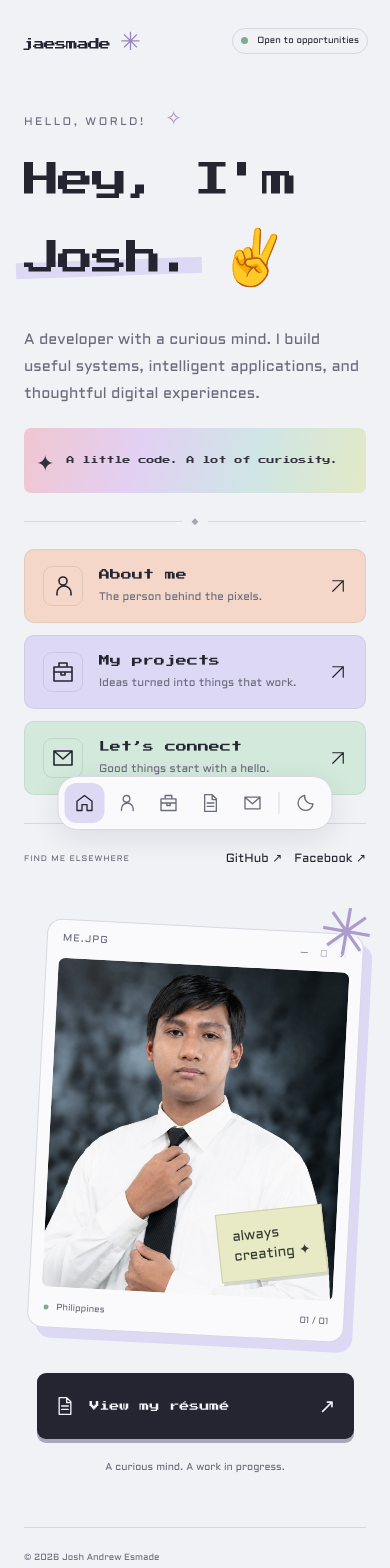
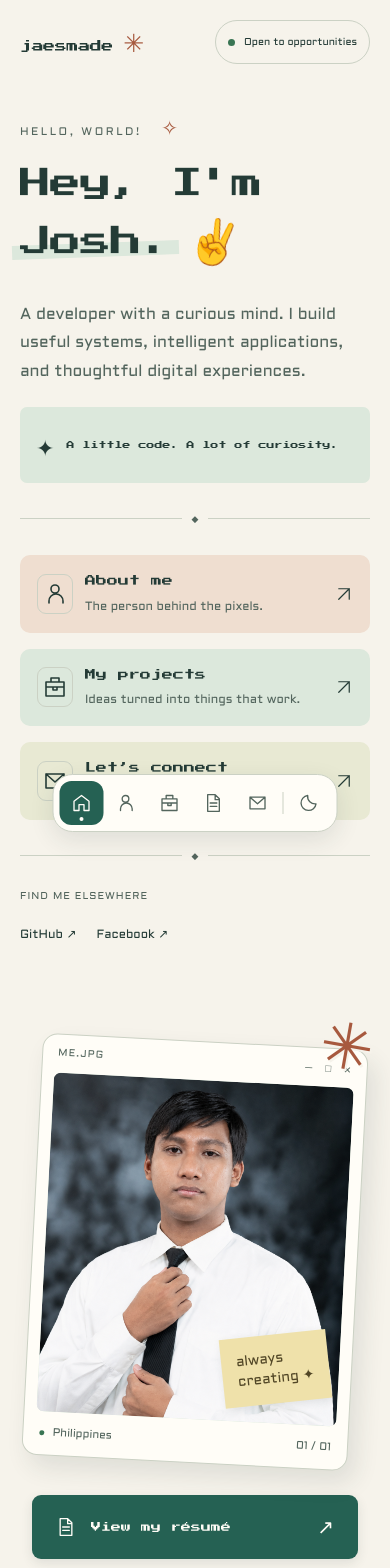
Before and after one commit to jaesmade/josh-cv-portfolio, a React (Vite) app in the folder CV_front/: page / in a window 390 px wide. Shown: the top 1568 px of the page. Built offline with nearby package versions, Linux system fonts and the light colour scheme.

Commit message:
improve spacing

```diff
--- a/CV_front/src/App.tsx
+++ b/CV_front/src/App.tsx
@@ -114,19 +114,19 @@ export default function App() {
                     id: "about",
                     title: "About me",
                     text: "The person behind the pixels.",
-                    color: "peach",
+                    color: "tone-warm",
                   },
                   {
                     id: "portfolio",
                     title: "My projects",
                     text: "Ideas turned into things that work.",
-                    color: "lavender",
+                    color: "tone-cool",
                   },
                   {
                     id: "contact",
                     title: "Let’s connect",
                     text: "Good things start with a hello.",
-                    color: "mint",
+                    color: "tone-soft",
                   },
                 ].map((item) => (
                   <a
@@ -244,7 +244,7 @@ export default function App() {
                 <div className="skills">
                   {profile.skills.map((s, i) => (
                     <span
-                      className={["peach", "lavender", "mint"][i % 3]}
+                      className={["tone-warm", "tone-cool", "tone-soft"][i % 3]}
                       key={s}
                     >
                       {s}
--- a/CV_front/src/data/portfolio.ts
+++ b/CV_front/src/data/portfolio.ts
@@ -58,7 +58,7 @@ export const projects: Project[] = [
     title: "SkillDis",
     initials: "SD",
     category: "AI / Data",
-    color: "lavender",
+    color: "tone-cool",
     description:
       "An inclusive intelligent job matching system connecting PWD job seekers with opportunities based on skills, experience, and accessibility requirements.",
     tech: ["PHP", "MySQL", "JavaScript", "NLP"],
@@ -67,7 +67,7 @@ export const projects: Project[] = [
     title: "Hitovest",
     initials: "HV",
     category: "AI / Data",
-    color: "mint",
+    color: "tone-soft",
     description:
       "A catfish farming management system combining biomass forecasting, farm information, water quality monitoring, and production tools.",
     tech: ["Python", "Decision Tree", "Sensors"],
@@ -76,7 +76,7 @@ export const projects: Project[] = [
     title: "Smart Irrigation System",
     initials: "SI",
     category: "Systems",
-    color: "peach",
+    color: "tone-warm",
     description:
       "An automated irrigation solution using sensors and environmental monitoring to improve water management in agriculture.",
     tech: ["Arduino", "IoT", "C++"],
@@ -85,7 +85,7 @@ export const projects: Project[] = [
     title: "Municipal Siniloan Website",
     initials: "MS",
     category: "Web",
-    color: "mint",
+    color: "tone-soft",
     description:
       "A responsive municipal website concept making local information, tourism, and community resources easier to access.",
     tech: ["React", "JavaScript", "CSS"],
@@ -94,7 +94,7 @@ export const projects: Project[] = [
     title: "BAO Express",
     initials: "BAO",
     category: "Web",
-    color: "peach",
+    color: "tone-warm",
     description:
       "An e-commerce interface concept focused on clear navigation, product discovery, and user-friendly authentication.",
     tech: ["HTML", "CSS", "JavaScript", "UI/UX"],
@@ -103,7 +103,7 @@ export const projects: Project[] = [
     title: "Attendance & Monitoring",
     initials: "AM",
     category: "Systems",
-    color: "lavender",
+    color: "tone-cool",
     description:
       "An information system concept for recording, organizing, and monitoring attendance data.",
     tech: ["PHP", "MySQL", "Bootstrap"],
--- a/CV_front/src/index.css
+++ b/CV_front/src/index.css
@@ -10,34 +10,67 @@
 }
 :root {
   font-family: Aldrich, Arial, sans-serif;
-  color: #242531;
-  background: #f1f2f6;
+  color: var(--ink);
+  background: var(--bg);
   font-synthesis: none;
   text-rendering: optimizeLegibility;
   -webkit-font-smoothing: antialiased;
-  --bg: #f1f2f6;
-  --ink: #242531;
-  --muted: #696a7a;
-  --line: #d7d8e0;
-  --surface: #fafafd;
-  --peach: #f4d7c9;
-  --lavender: #ddd9f5;
-  --mint: #d3e9dc;
+  /* Warm paper, evergreen actions, and quiet clay/sage content surfaces. */
+  --bg: #f6f3eb;
+  --ink: #243b36;
+  --muted: #53655d;
+  --line: #cbd1c4;
+  --surface: #fffdf7;
+  --tone-warm: #efded0;
+  --tone-cool: #dce8dc;
+  --tone-soft: #e8e9d3;
+  --accent: #256153;
+  --on-accent: #fffdf7;
+  --accent-hover: #194a3f;
+  --focus: #a4472c;
+  --ornament: #a7593e;
+  --status: #397553;
+  --sticker: #efe1aa;
+  --sticker-ink: #514626;
+  --shadow: #243b361c;
+  --space-1: 4px;
+  --space-2: 8px;
+  --space-3: 12px;
+  --space-4: 16px;
+  --space-5: 20px;
+  --space-6: 24px;
+  --space-8: 32px;
+  --space-10: 40px;
+  --space-12: 48px;
+  --space-16: 64px;
+  --page-gutter: clamp(20px, 4vw, 48px);
+  --content-width: 1120px;
+  --section-space: clamp(40px, 6vw, 72px);
   color-scheme: light;
+  scrollbar-color: var(--muted) var(--bg);
 }
 :root[data-theme="dark"] {
-  --bg: #1e1e2e;
-  --ink: #e1e3f1;
-  --muted: #bcbccd;
-  --line: #454557;
-  --surface: #29293c;
-  --peach: #624d48;
-  --lavender: #51486e;
-  --mint: #3d5b51;
-  background: var(--bg);
-  color: var(--ink);
+  --bg: #172622;
+  --ink: #f0f0df;
+  --muted: #c2cdbd;
+  --line: #43574c;
+  --surface: #21342d;
+  --tone-warm: #493b30;
+  --tone-cool: #304b3d;
+  --tone-soft: #414730;
+  --accent: #b8d5b3;
+  --on-accent: #172b21;
+  --accent-hover: #d1e5c7;
+  --focus: #f0ba94;
+  --ornament: #d5a17d;
+  --status: #a9d5ad;
+  --sticker: #d8c691;
+  --sticker-ink: #332d1a;
+  --shadow: #00000038;
   color-scheme: dark;
 }
+::selection { background: var(--accent); color: var(--on-accent); }
+
 * {
   box-sizing: border-box;
 }
@@ -60,7 +93,7 @@ button {
 }
 a:focus-visible,
 button:focus-visible {
-  outline: 3px solid #8b78c4;
+  outline: 3px solid var(--focus);
   outline-offset: 5px;
 }
 p {
@@ -80,8 +113,8 @@ h2,
 }
 h1 {
   font-size: 42px;
-  line-height: 1.7;
-  letter-spacing: -2px;
+  line-height: 1.55;
+  letter-spacing: -0.03em;
 }
 h2 {
   font-size: 15px;
@@ -94,8 +127,8 @@ svg {
   flex-shrink: 0;
 }
 .site-header {
-  max-width: 1250px;
-  padding: 35px 36px;
+  max-width: var(--content-width);
+  padding: var(--space-8) var(--page-gutter);
   margin: auto;
   display: flex;
   align-items: center;
@@ -104,10 +137,10 @@ svg {
 }
 .wordmark {
   font-size: 16px;
-  letter-spacing: -1px;
+  letter-spacing: -0.03em;
 }
 .wordmark span {
-  color: #9583bb;
+  color: var(--ornament);
   margin-left: 10px;
   font-size: 25px;
 }
@@ -130,17 +163,16 @@ svg {
   height: 7px;
   display: inline-block;
   border-radius: 50%;
-  background: #7cad8c;
+  background: var(--status);
 }
 .home-layout {
-  max-width: 1100px;
-  min-height: 740px;
-  margin: 25px auto 60px;
+  max-width: var(--content-width);
+  margin: var(--space-8) auto var(--section-space);
   display: grid;
-  grid-template-columns: 1.12fr 1fr;
-  gap: 105px;
+  grid-template-columns: minmax(0, 1.2fr) minmax(0, 1fr);
+  gap: clamp(48px, 6vw, 80px);
   align-items: center;
-  padding: 20px 36px;
+  padding: 0 var(--page-gutter);
 }
 .eyebrow {
   font-size: 11px;
@@ -149,12 +181,12 @@ svg {
   color: var(--muted);
 }
 .eyebrow span {
-  color: #ac90bf;
+  color: var(--ornament);
   margin-left: 14px;
   font-size: 20px;
 }
 .intro h1 {
-  margin-bottom: 22px;
+  margin-bottom: var(--space-6);
 }
 .name-highlight {
   position: relative;
@@ -164,7 +196,7 @@ svg {
   content: "";
   position: absolute;
   inset: 55% -8px 0;
-  background: var(--lavender);
+  background: var(--tone-cool);
   z-index: -1;
   transform: rotate(-2deg);
 }
@@ -181,13 +213,13 @@ svg {
   margin-bottom: 20px;
 }
 .rainbow-note {
-  background: linear-gradient(105deg, #f0c6d0, #e2d0f3, #cfe5e6, #e2e9c5);
-  padding: 13px 12px;
+  background: var(--tone-cool);
+  padding: var(--space-4);
   border-radius: 7px;
   font-family: Pixel, monospace;
   font-size: 8px;
   line-height: 1.8;
-  color: #34313f;
+  color: var(--ink);
   display: flex;
   align-items: center;
   gap: 12px;
@@ -199,8 +231,8 @@ svg {
   display: flex;
   align-items: center;
   justify-content: center;
-  margin: 24px 0;
-  color: #a5a5b5;
+  margin: var(--space-8) 0;
+  color: var(--muted);
   height: 8px;
 }
 .divider:before,
@@ -222,32 +254,32 @@ svg {
   display: flex;
   align-items: center;
   gap: 16px;
-  padding: 16px 18px;
-  border: 1px solid #24253112;
+  padding: var(--space-5);
+  border: 1px solid transparent;
   border-radius: 10px;
   transition:
     transform 0.2s,
     box-shadow 0.2s;
 }
-.peach {
-  background: var(--peach);
+.tone-warm {
+  background: var(--tone-warm);
 }
-.lavender {
-  background: var(--lavender);
+.tone-cool {
+  background: var(--tone-cool);
 }
-.mint {
-  background: var(--mint);
+.tone-soft {
+  background: var(--tone-soft);
 }
 .nav-card:hover {
-  transform: translateX(5px);
-  box-shadow: -4px 4px 0 var(--line);
+  transform: translateX(4px);
+  border-color: var(--accent);
 }
 .card-icon {
   display: grid;
   place-items: center;
   width: 40px;
   height: 40px;
-  border: 1px solid #55555522;
+  border: 1px solid var(--line);
   border-radius: 9px;
 }
 .nav-card > svg {
@@ -290,7 +322,7 @@ svg {
   border: 1px solid var(--line);
   border-radius: 15px;
   background: var(--surface);
-  box-shadow: 9px 10px 0 var(--lavender);
+  box-shadow: 8px 12px 24px var(--shadow);
   transform: rotate(3deg);
 }
 .photo-top {
@@ -306,7 +338,7 @@ svg {
   aspect-ratio: 1/1.13;
   border-radius: 7px;
   overflow: hidden;
-  background: #d0ced8;
+  background: var(--tone-cool);
 }
 .portrait-image img {
   width: 100%;
@@ -319,13 +351,13 @@ svg {
   bottom: 20px;
   right: 10px;
   padding: 14px;
-  background: #e7eac5;
-  color: #363b30;
+  background: var(--sticker);
+  color: var(--sticker-ink);
   transform: rotate(-9deg);
   font-size: 14px;
   line-height: 1.4;
-  border: 1px solid #cbd1aa;
-  box-shadow: 2px 3px 0 #0002;
+  border: 1px solid transparent;
+  box-shadow: 2px 3px 8px var(--shadow);
 }
 .photo-caption {
   display: flex;
@@ -344,23 +376,23 @@ svg {
   top: -11px;
   right: -32px;
   font-size: 83px;
-  color: #ac9ccc;
+  color: var(--ornament);
   transform: rotate(10deg);
   text-shadow: 2px 2px var(--bg);
 }
 .resume-button {
-  margin-top: 38px;
+  margin-top: var(--space-8);
   display: flex;
   align-items: center;
   justify-content: center;
   gap: 15px;
-  background: #242531;
-  color: #f4f3fa;
+  background: var(--accent);
+  color: var(--on-accent);
   border-radius: 9px;
-  padding: 21px 18px;
+  padding: var(--space-5) var(--space-6);
   font-family: Pixel, monospace;
   font-size: 10px;
-  box-shadow: 0 4px 0 #aaa6bd;
+  box-shadow: 0 4px 12px var(--shadow);
   transition: transform 0.2s;
 }
 .resume-button:hover {
@@ -380,9 +412,10 @@ svg {
   margin-top: 20px;
 }
 footer {
-  max-width: 1178px;
+  width: calc(100% - 2 * var(--page-gutter));
+  max-width: calc(var(--content-width) - 2 * var(--page-gutter));
   margin: 0 auto;
-  padding: 26px 0 110px;
+  padding: var(--space-6) 0 calc(112px + env(safe-area-inset-bottom));
   border-top: 1px solid var(--line);
   display: flex;
   justify-content: space-between;
@@ -391,13 +424,13 @@ footer {
   gap: 20px;
 }
 .footer-star {
-  color: #9583bb;
+  color: var(--ornament);
   padding: 0 7px;
 }
 .dock {
   position: fixed;
   z-index: 10;
-  bottom: 22px;
+  bottom: calc(20px + env(safe-area-inset-bottom));
   left: 50%;
   transform: translateX(-50%);
   display: flex;
@@ -407,14 +440,14 @@ footer {
   background: var(--surface);
   border: 1px solid var(--line);
   border-radius: 20px;
-  box-shadow: 0 8px 30px #15152518;
+  box-shadow: 0 8px 24px var(--shadow);
 }
 .dock a,
 .dock button {
   display: grid;
   place-items: center;
-  width: 43px;
-  height: 43px;
+  width: 44px;
+  height: 44px;
   border-radius: 12px;
   background: transparent;
   color: var(--muted);
@@ -422,7 +455,7 @@ footer {
 .dock a:hover,
 .dock button:hover,
 .dock .active {
-  background: var(--lavender);
+  background: var(--tone-cool);
   color: var(--ink);
 }
 .dock svg {
@@ -436,34 +469,34 @@ footer {
   margin: 0 4px;
 }
 .inner-page {
-  max-width: 1050px;
+  max-width: var(--content-width);
   min-height: 70vh;
-  margin: 35px auto 70px;
-  padding: 0 36px;
+  margin: var(--space-8) auto var(--section-space);
+  padding: 0 var(--page-gutter);
 }
 .back-link {
   display: inline-block;
   font-size: 12px;
   color: var(--muted);
-  margin-bottom: 42px;
+  margin-bottom: var(--space-10);
 }
 .inner-page h1 {
   font-size: 29px;
-  margin-bottom: 30px;
+  margin-bottom: var(--space-6);
 }
 .inner-page > .divider {
-  margin-bottom: 35px;
+  margin-bottom: var(--space-10);
 }
 .about-grid {
   display: grid;
   grid-template-columns: 240px 1fr;
-  gap: 50px;
+  gap: var(--space-12);
   align-items: center;
 }
 .about-photo {
   width: 100%;
   border-radius: 12px;
-  box-shadow: 8px 8px var(--lavender);
+  box-shadow: 8px 12px 24px var(--shadow);
 }
 .text-link {
   display: inline-block;
@@ -471,7 +504,7 @@ footer {
   margin-top: 10px;
 }
 .section-heading {
-  margin-top: 45px;
+  margin-top: var(--space-12);
   margin-bottom: 20px;
 }
 .skills {
@@ -480,7 +513,7 @@ footer {
   gap: 12px;
 }
 .skills > span {
-  padding: 13px 18px;
+  padding: var(--space-3) var(--space-4);
   border-radius: 8px;
   font-size: 13px;
 }
@@ -488,18 +521,19 @@ footer {
   display: flex;
   flex-wrap: wrap;
   gap: 10px;
-  margin: 30px 0;
+  margin: var(--space-8) 0;
 }
 .filters button {
-  padding: 11px 19px;
+  padding: var(--space-3) var(--space-5);
+  min-height: 44px;
   border-radius: 7px;
   background: var(--surface);
   border: 1px solid var(--line);
   font-size: 13px;
 }
 .filters .selected {
-  background: var(--lavender);
-  border-color: #a495c1;
+  background: var(--tone-cool);
+  border-color: var(--accent);
 }
 .project-grid {
   display: grid;
@@ -516,7 +550,7 @@ footer {
   height: 175px;
   position: relative;
   overflow: hidden;
-  padding: 25px;
+  padding: var(--space-8);
   display: flex;
   flex-direction: column;
   justify-content: space-between;
@@ -537,7 +571,7 @@ footer {
   opacity: 0.13;
 }
 .project-copy {
-  padding: 25px;
+  padding: var(--space-8);
 }
 .project-copy h2 {
   font-size: 13px;
@@ -572,15 +606,15 @@ footer {
   justify-content: center;
   gap: 12px;
   padding: 17px 22px;
-  background: var(--ink);
-  color: var(--bg);
+  background: var(--accent);
+  color: var(--on-accent);
   border-radius: 8px;
   font-size: 13px;
 }
 .resume-entry {
   padding-left: 20px;
-  border-left: 2px solid var(--lavender);
-  margin: 25px 0;
+  border-left: 1px solid var(--line);
+  margin: var(--space-8) 0;
 }
 .resume-entry h3 {
   margin-bottom: 9px;
@@ -593,11 +627,11 @@ footer {
 }
 .contact-panel {
   text-align: center;
-  padding: 20px 0 60px;
+  padding: var(--space-6) 0 var(--space-12);
 }
 .contact-spark {
   font-size: 100px;
-  color: #ab9bc8;
+  color: var(--ornament);
   display: block;
   margin-bottom: 20px;
 }
@@ -623,122 +657,69 @@ footer {
 .skip-link:focus {
   top: 10px;
 }
-@media (min-width: 1500px) {
-  .home-layout {
-    margin-top: 70px;
-    margin-bottom: 90px;
-  }
+
+/* Shared rhythm across pages; a single column before either hero column crowds. */
+h1, h2 { text-wrap: balance; }
+p { max-width: 70ch; }
+a { text-underline-offset: 4px; }
+.intro, .portrait-side, .about-grid > div { min-width: 0; }
+.card-nav { gap: var(--space-4); }
+.card-icon { flex-shrink: 0; }
+.nav-card small { display: block; font-size: 13px; line-height: 1.5; }
+.social-row { flex-wrap: wrap; gap: var(--space-3) var(--space-5); }
+.social-row > span { font-size: 10px; }
+.social-row a, .contact-socials a, .back-link, .text-link { min-height: 44px; display: inline-flex; align-items: center; }
+.portrait-side { max-width: 400px; width: 100%; justify-self: end; }
+.photo-caption { font-size: 11px; padding: var(--space-4) var(--space-1) var(--space-1); }
+.portrait-note { font-size: 12px; margin: var(--space-6) 0 0; }
+.availability { min-height: 44px; }
+.resume-button:hover, .primary-button:hover { background: var(--accent-hover); }
+.primary-button { min-height: 48px; }
+.dock .active { background: var(--accent); color: var(--on-accent); position: relative; }
+.dock .active::after { content: ''; position: absolute; bottom: 4px; width: 4px; height: 4px; border-radius: 50%; background: currentColor; }
+.filters .selected { background: var(--accent); color: var(--on-accent); }
+.project-grid { gap: var(--space-8); grid-template-columns: repeat(2, minmax(0, 1fr)); }
+.project-copy { display: flex; flex-direction: column; gap: var(--space-4); }
+.project-copy h2, .project-copy p { margin-bottom: 0; }
+.tags { gap: var(--space-2); }
+.tags span { font-size: 12px; padding: var(--space-2) var(--space-3); }
+.contact-socials { gap: var(--space-8); margin-top: var(--space-8); }
+@media (max-width: 1000px) {
+  .header-note { display: none; }
+  h1 { font-size: 34px; }
+  .orbit-star { right: -16px; font-size: 64px; }
+  .home-layout { gap: var(--space-12); }
+  .social-row > span { flex-basis: 100%; }
 }
-@media (max-width: 1000px) {
-  .home-layout {
-    gap: 50px;
-  }
-  .header-note {
-    display: none;
-  }
-  h1 {
-    font-size: 34px;
-  }
-  .orbit-star {
-    right: -20px;
-    font-size: 65px;
-  }
-  footer {
-    margin: 0 36px;
-  }
-  .social-row {
-    gap: 12px;
-  }
-  .social-row > span {
-    font-size: 7px;
-  }
-  .rainbow-note {
-    font-size: 7px;
-  }
+@media (max-width: 820px) {
+  .home-layout { grid-template-columns: 1fr; max-width: 600px; gap: var(--space-16); }
+  .portrait-side { justify-self: center; width: calc(100% - 24px); }
+  .intro-copy { max-width: none; }
+  .about-grid { grid-template-columns: 180px minmax(0, 1fr); gap: var(--space-8); align-items: start; }
 }
-@media (max-width: 720px) {
-  .site-header {
-    padding: 25px 22px;
-  }
-  .wordmark {
-    font-size: 12px;
-  }
-  .availability {
-    font-size: 9px;
-    padding: 8px;
-  }
-  .home-layout {
-    display: flex;
-    flex-direction: column;
-    align-items: stretch;
-    margin: 25px auto 40px;
-    padding: 0 24px;
-    gap: 40px;
-    max-width: 520px;
-  }
-  .intro h1 {
-    font-size: 36px;
-  }
-  .portrait-side {
-    width: calc(100% - 25px);
-    max-width: 350px;
-    margin: auto;
-  }
-  .intro-copy {
-    font-size: 15px;
-  }
-  .rainbow-note {
-    font-size: 8px;
-  }
-  .social-row > span {
-    font-size: 8px;
-  }
-  footer {
-    margin: 0 24px;
-    flex-direction: column;
-    gap: 10px;
-    font-size: 9px;
-    padding-bottom: 110px;
-  }
-  .dock {
-    bottom: 14px;
-    gap: 2px;
-    padding: 6px;
-  }
-  .dock a,
-  .dock button {
-    width: 40px;
-    height: 40px;
-  }
-  .inner-page {
-    margin-top: 20px;
-    padding: 0 24px;
-  }
-  .inner-page h1 {
-    font-size: 22px;
-    letter-spacing: -1px;
-  }
-  .about-grid {
-    grid-template-columns: 1fr;
-    gap: 35px;
-  }
-  .about-photo {
-    max-width: 230px;
-  }
-  .project-grid {
-    grid-template-columns: 1fr;
-  }
-  .resume-header {
-    align-items: flex-start;
-    flex-direction: column;
-  }
-  .contact-panel .primary-button {
-    font-size: 11px;
-    padding: 15px;
-  }
-  .contact-panel .primary-button svg {
-    width: 18px;
-  }
+@media (max-width: 600px) {
+  .site-header { padding-block: var(--space-5); flex-wrap: wrap; gap: var(--space-3); }
+  .wordmark { font-size: 12px; }
+  .availability { font-size: 10px; padding: var(--space-2) var(--space-3); }
+  .home-layout, .inner-page { margin-top: var(--space-8); }
+  .intro h1 { font-size: clamp(28px, 8vw, 38px); }
+  .wave { font-size: 44px; margin-left: var(--space-4); }
+  .rainbow-note { font-size: 8px; line-height: 2; }
+  .nav-card { padding: var(--space-4); gap: var(--space-3); }
+  .nav-card strong { line-height: 1.6; }
+  .nav-card small { font-size: 12px; }
+  .card-icon { width: 36px; height: 40px; }
+  .social-row { justify-content: flex-start; }
+  footer { flex-direction: column; gap: var(--space-3); font-size: 11px; line-height: 1.6; }
+  .dock { bottom: calc(12px + env(safe-area-inset-bottom)); gap: 0; padding: 6px; }
+  .dock-separator { margin-inline: 3px; }
+  .inner-page h1 { font-size: clamp(21px, 5.5vw, 28px); overflow-wrap: anywhere; }
+  .about-grid, .project-grid { grid-template-columns: 1fr; }
+  .about-photo { max-width: 220px; }
+  .resume-header { align-items: flex-start; flex-direction: column; gap: var(--space-6); }
+  .project-copy, .project-art { padding: var(--space-6); }
+  .contact-panel .primary-button { font-size: 12px; padding: var(--space-4); max-width: 100%; overflow-wrap: anywhere; }
+  .contact-panel .primary-button svg { width: 18px; }
 }
 @media (prefers-reduced-motion: reduce) {
   *,
@@ -754,7 +735,7 @@ footer {
     --ink: #111;
     --muted: #444;
     --line: #ddd;
-    --lavender: #ddd;
+    --tone-cool: #ddd;
     color: #111;
     background: #fff;
     color-scheme: light;
```
Also changed, not shown: 2 other files (tests, documents, lock files or other folders).
